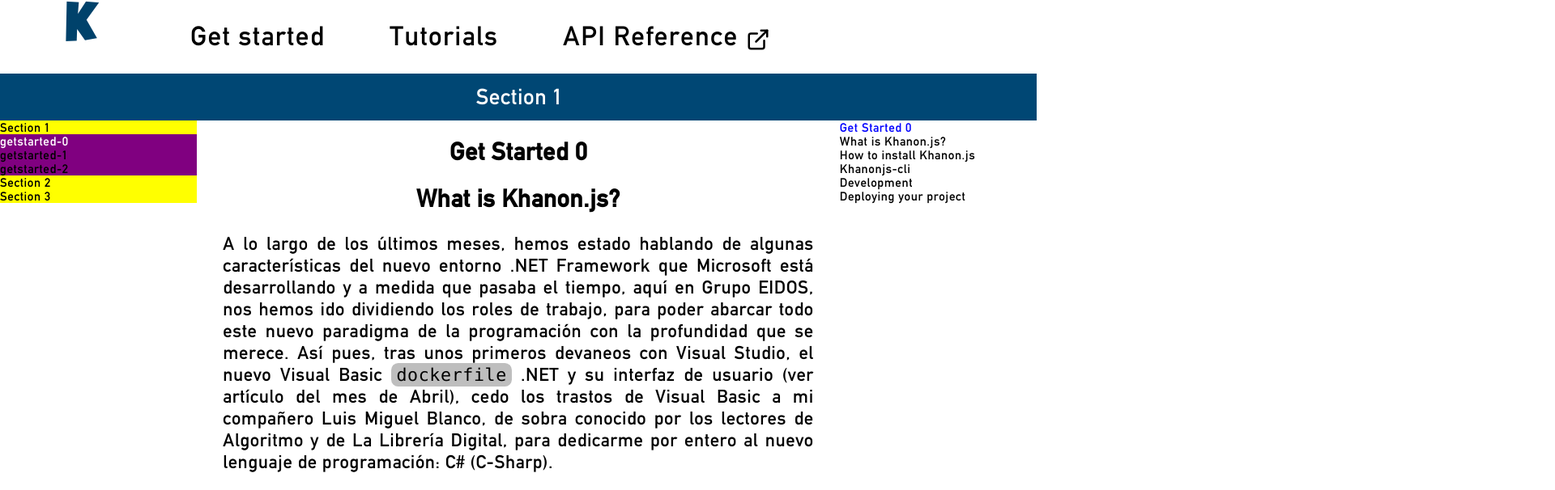
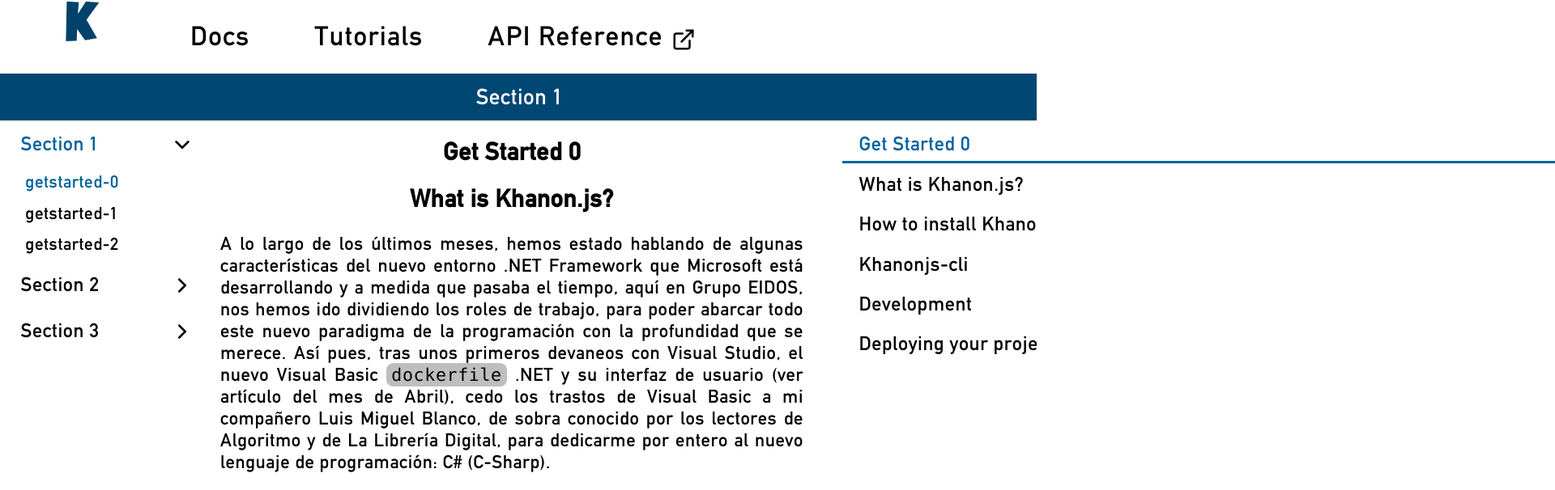
Before and after one commit to khanonjs/khanon.js-website, a React (Create React App) app: page / in a window 1280 px wide. Shown: the top 606 px of the page at 81% size, 1920 px wide, since content can reach past the window. Built offline with nearby package versions, Linux system fonts and the light colour scheme; no server answers.

Commit message:
Markdown document side menus styñe

```diff
--- a/src/components/background/background.module.scss
+++ b/src/components/background/background.module.scss
@@ -16,5 +16,5 @@
   clip-path: ellipse(150% 100% at 50% 150%);
   width: 100%;
   height: 100%;
-  background-color: $primary-color;
+  background-color: $color-primary;
 }
--- a/src/components/header/header.module.scss
+++ b/src/components/header/header.module.scss
@@ -11,6 +11,8 @@
   margin-top: $header-margin-top;
   position: absolute;
   user-select: none;
+  text-overflow: ellipsis;
+  white-space: nowrap;
 }
 
 .header-home {
@@ -26,7 +28,7 @@
 .header-home-k {
   display: flex;
   font-size: 4.1em;
-  color: $primary-color;
+  color: $color-primary;
 }
 
 .header-home-js {
--- a/src/components/header/header.tsx
+++ b/src/components/header/header.tsx
@@ -40,7 +40,7 @@
               className={ElementStyle.getClass(styles, ['header-button-text', 'font-roadgeek-regular'])}
               onClick={this.handleGetStarted.bind(this)}
             >
-              Get started
+              Docs
             </div>
           </div>
           <div className={styles['header-button']}>
--- a/src/components/main-buttons/main-buttons.module.scss
+++ b/src/components/main-buttons/main-buttons.module.scss
@@ -15,6 +15,8 @@
   top: 60%;
   position: absolute;
   user-select: none;
+  text-overflow: ellipsis;
+  white-space: nowrap;
 }
 
 .main-buttons-play {
@@ -26,7 +28,7 @@
   height: $button-height;
   border-radius: $button-radius;
   border: 0.3em solid black;
-  background-color: white;
+  background-color: $color-background;
   cursor: pointer;
 }
 
@@ -36,7 +38,7 @@
   height: $button-height - 0.6em;
   margin-left: 0.3em;
   border-radius: 10em;
-  background-color: $primary-color;
+  background-color: $color-primary;
   transition: 0.3s;
 }
 
@@ -64,13 +66,13 @@
   height: $button-height;
   border-radius: $button-radius;
   border: 0.3em solid black;
-  background-color: $secondary-color;
+  background-color: $color-secondary;
   transition: 0.5s;
   cursor: pointer;
 }
 
 .main-buttons-getstarted:hover {
-  background-color: rgb(0, 79, 129);
+  background-color: $color-primary-hover;
 }
 
 .main-buttons-getstarted-icon {
--- a/src/components/markdown-doc/markdown-doc.module.scss
+++ b/src/components/markdown-doc/markdown-doc.module.scss
@@ -1,4 +1,5 @@
 @import '../../styles/fonts.scss';
+@import '../../styles/global.scss';
 
 .container {
   display: flex;
@@ -14,8 +15,8 @@
   justify-content: center;
   width: 100%;
   height: 2em;
-  background-color: rgb(0 71 116);;
-  color: white;
+  background-color: $color-terciary;
+  color: $color-background;
   font-size: 1.8em;
 }
 
@@ -30,11 +31,16 @@
   width: 20%;
   overflow: auto;
   user-select: none;
+  text-overflow: ellipsis;
+  white-space: nowrap;
 }
 
 .section-block {
-  background-color: purple;
-
+  & .section-title-icon-containar {
+    & .section-title-icon {
+      transition: 0.2s;
+    }
+  }
   & .section-items-container {
     height: 0;
 
@@ -46,6 +52,13 @@
 }
 
 .section-block[open] {
+  & .section-title-icon-containar {
+    & .section-title-icon {
+      transition: 0.2s;
+      transform: rotate(90deg);
+    }
+  }
+
   & .section-items-container {
     height: fit-content;
 
@@ -57,20 +70,39 @@
   }
 }
 
+.section-title {
+  display: flex;
+  flex-direction: row;
+  justify-content: space-between;
+  font-size: 1.6em;
+  padding-top: 0.6em;
+  padding-bottom: 0.2em;
+  padding-left: 1.0em;
+  transition: 0.3s;
+  cursor: pointer;
+
+  &:has(+ div > [_selected]) {
+    color: $color-secondary;
+  }
+
+  &:hover {
+    background-color: $color-background-highlight;
+  }
+}
+
 .section-item {
+  font-size: 1.4em;
+  padding-top: 0.3em;
+  padding-bottom: 0.31em;
+  padding-left: 1.4em;
   cursor: pointer;
 
   &[_selected] {
-    color: white;
+    color: $color-secondary;
   }
-}
-
-.section-title {
-  background-color: yellow;
-  cursor: pointer;
 
   &:hover {
-    background-color: cyan;
+    background-color: rgb(230, 230, 230);
   }
 }
 
@@ -87,14 +119,31 @@
   flex-direction: column;
   width: 20%;
   overflow: auto;
+  padding-left: 1em;
+  text-overflow: ellipsis;
+  white-space: nowrap;
 }
 
 .summary-item {
-  color: black;
+  font-size: 1.6em;
+  padding-top: 0.6em;
+  padding-bottom: 0.2em;
+  padding-left: 0.8em;
+  transition: 0.3s;
+  color: $color-text;
 }
 
 .summary-item[highlight] {
-  color: blue;
+  color: $color-secondary;
+}
+
+.summary-selector {
+  transition: 0.5s;
+  position: absolute;
+  width: 100%;
+  height: 0.2em;
+  margin-top: 0.54em;
+  background-color: $color-secondary;
 }
 
 h1,h2,h3 {
--- a/src/components/markdown-doc/markdown-doc.tsx
+++ b/src/components/markdown-doc/markdown-doc.tsx
@@ -16,6 +16,7 @@
 import typescript from 'highlight.js/lib/languages/typescript'
 import xml from 'highlight.js/lib/languages/xml'
 import React from 'react'
+import { ChevronRight } from 'react-feather'
 import ReactMarkdown from 'react-markdown'
 
 import { ElementStyle } from '../../classes/element-style'
@@ -31,12 +32,14 @@
 }
 
 export class MarkdownDoc extends React.Component<MarkdownDocProps, MarkdownDocStates> {
+  private keyId = -1
   private renderedSections: JSX.Element[]
   private elementSections: HTMLDivElement
   private elementMarkdownContainer: HTMLDivElement
-  private keyId = -1
+  private elementSummarySelector: HTMLDivElement
   private summaryItems: SummaryItem[]
-  private hlSummaryItem: SummaryItem
+  private hlSummaryItem: SummaryItem | undefined
+  private attrSummaryHighlight = 'highlight'
 
   constructor(props: MarkdownDocProps) {
     super(props)
@@ -86,7 +89,19 @@
       const summaryItem = this.summaryItems.find(summaryItem => summaryItem.name === element.innerText)
       if (summaryItem) {
         summaryItem.element = element
+        if (summaryItem.element.getAttribute(this.attrSummaryHighlight) !== null) {
+          this.hlSummaryItem = summaryItem
+          this.updateSummarySelector()
+        }
       }
+    }
+  }
+
+  refSummarySelector(element: HTMLDivElement) {
+    if (element) {
+      this.elementSummarySelector = element
+      this.elementSummarySelector.style.opacity = '0'
+      this.updateSummarySelector()
     }
   }
 
@@ -119,6 +134,7 @@
       this.setState({ sectionName: section?.section as string })
       setTimeout(() => {
         this.summaryItems = []
+        this.hlSummaryItem = undefined
         this.setState({ currentDoc: markdown as string })
         this.elementMarkdownContainer.style.opacity = '1'
         this.elementMarkdownContainer.scrollTop = 0
@@ -141,10 +157,19 @@
     }
     if (this.hlSummaryItem !== hlSummaryItem) {
       if (this.hlSummaryItem) {
-        this.hlSummaryItem.element?.removeAttribute('highlight')
+        this.hlSummaryItem.element?.removeAttribute(this.attrSummaryHighlight)
       }
       this.hlSummaryItem = hlSummaryItem
-      this.hlSummaryItem.element?.setAttribute('highlight', '')
+      this.hlSummaryItem.element?.setAttribute(this.attrSummaryHighlight, '')
+      this.updateSummarySelector()
+    }
+  }
+
+  updateSummarySelector() {
+    const rect = this.hlSummaryItem?.element?.getBoundingClientRect()
+    if (rect) {
+      this.elementSummarySelector.style.top = `${rect.top - rect.height}px`
+      this.elementSummarySelector.style.opacity = '1'
     }
   }
 
@@ -173,6 +198,13 @@
           onClick={this.handleSectionClick.bind(this)}
         >
           {section.section}
+          <div className={styles['section-title-icon-containar']}>
+            <ChevronRight
+              className={styles['section-title-icon']}
+              color='black'
+              size={30}
+            />
+          </div>
         </div>
         <div className={styles['section-items-container']}>
           {section.docs.map((doc, ix) => this.renderSectionItem(doc.title, section.section, index === 0 && ix === 0))}
@@ -184,6 +216,10 @@
   renderSummary(): JSX.Element {
     return (
       <>
+        <div
+          ref={this.refSummarySelector.bind(this)}
+          className={styles['summary-selector']}
+        />
         {this.summaryItems?.map((summaryItem, index) => (
           <div
             ref={this.refSummaryItem.bind(this)}
--- a/src/styles/global.scss
+++ b/src/styles/global.scss
@@ -1,7 +1,12 @@
 @import './scrollbar.scss';
 
-$primary-color: rgb(0, 66, 107);
-$secondary-color: rgb(0, 98, 158);
+$color-background: white;
+$color-background-highlight: rgb(230, 230, 230);
+$color-text: black;
+$color-primary: rgb(0, 66, 107);
+$color-primary-hover: rgb(0, 79, 129);
+$color-secondary: rgb(0, 98, 158);
+$color-terciary: rgb(0 71 116);
 $header-height: 6em;
 $header-margin-top: 0.2em;
 $footer-height: 5em;
```
